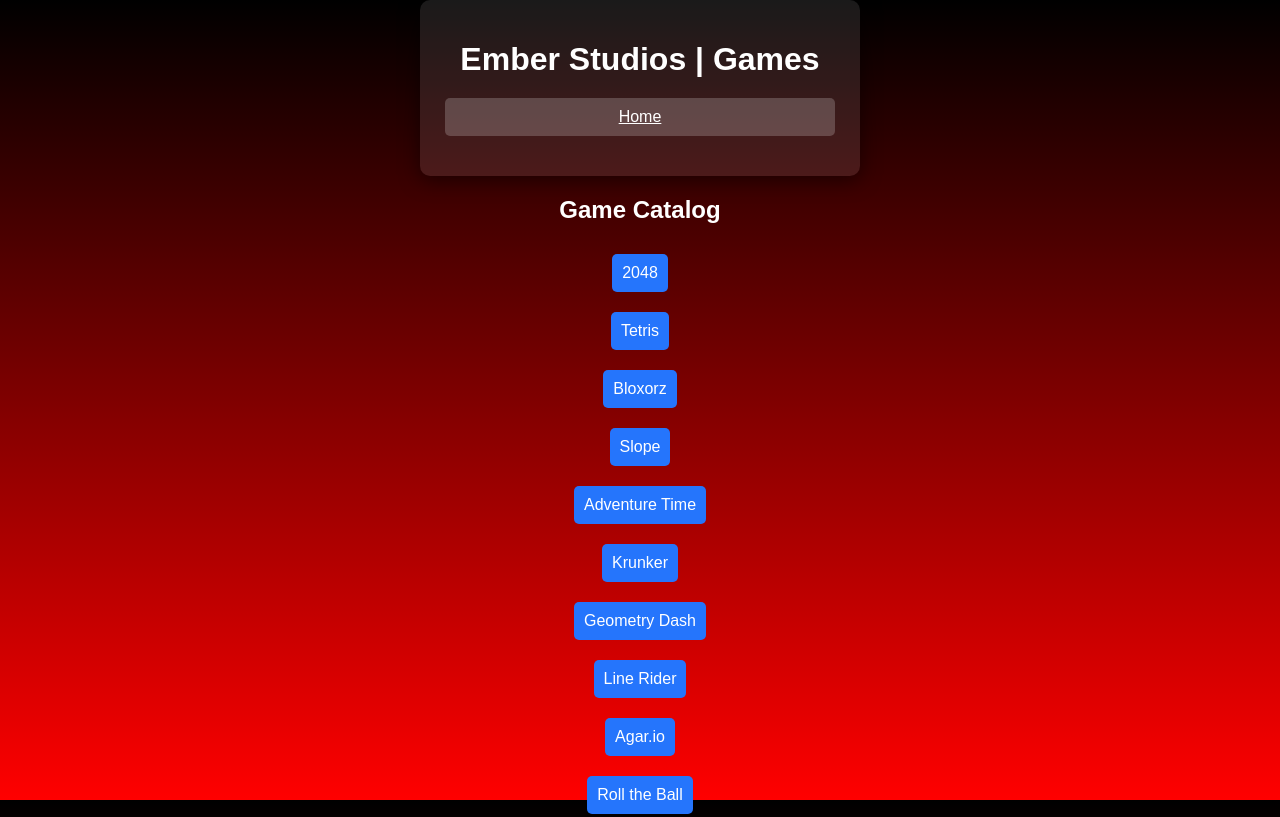
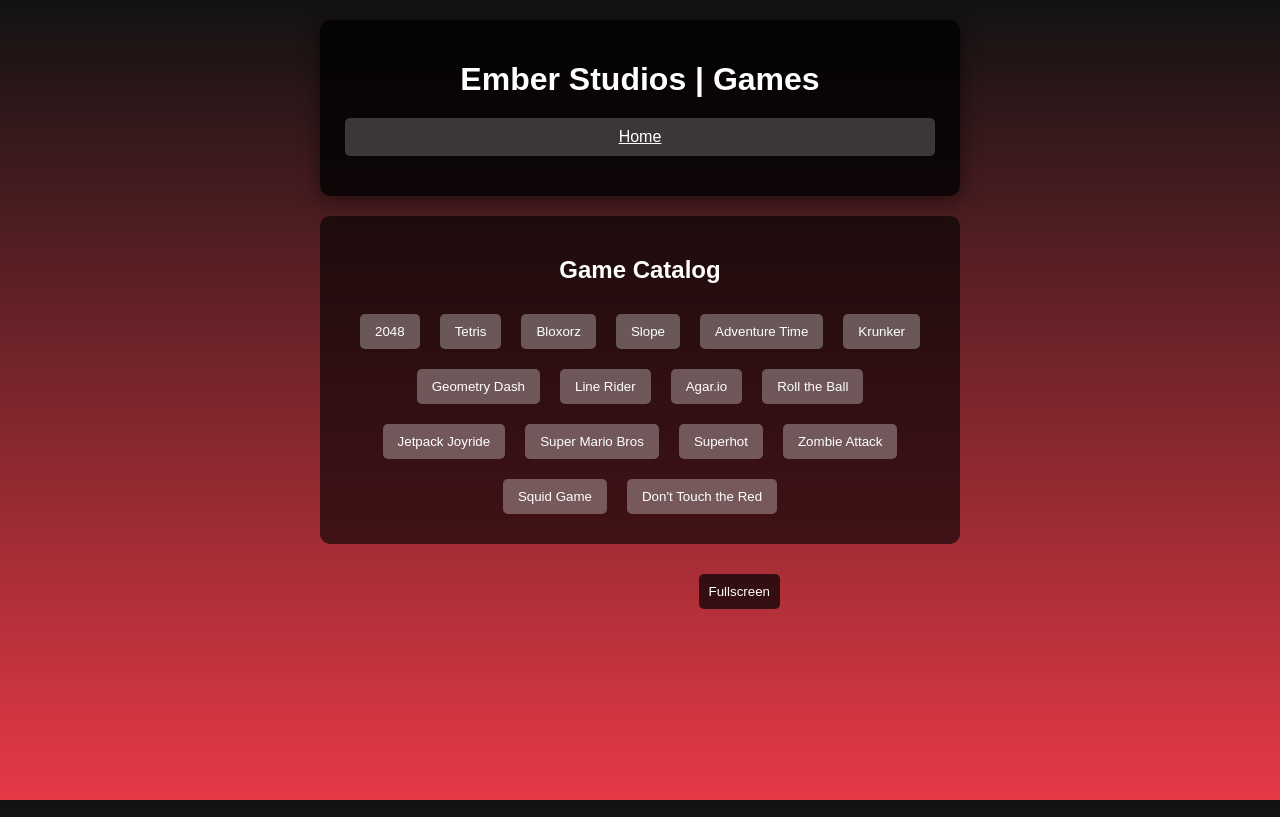
Before and after one commit to Danieldaguy/Ember-Studios, a plain HTML site: page games.html in a window 1280 px wide. Shown: the top 817 px of the page. Drawn offline with Linux system fonts and the light colour scheme.

Commit message:
Update styles.css

```diff
--- a/styles.css
+++ b/styles.css
@@ -1,30 +1,33 @@
 body {
     font-family: 'Arial', sans-serif;
-    background: linear-gradient(to bottom, black, red);
-    background-attachment: fixed; /* Keep the background fixed */
-    background-repeat: no-repeat; /* Prevent background from repeating */
-    background-size: cover; /* Cover the entire background */
-    color: white;
+    background: linear-gradient(to bottom, #121212, #e63946);
+    color: #ffffff;
+    display: flex;
+    flex-direction: column;
+    align-items: center;
     margin: 0;
     text-align: center;
+    height: 100vh;
 }
 
-h1 {
+h1, h2 {
     margin-bottom: 20px;
+    font-weight: bold;
 }
 
 #container {
-    background: rgba(255, 255, 255, 0.1);
+    background: rgba(0, 0, 0, 0.8);
     border-radius: 10px;
     padding: 20px;
     box-shadow: 0 4px 20px rgba(0, 0, 0, 0.5);
-    width: 400px;
-    margin: auto;
+    width: 90%;
+    max-width: 600px;
+    margin-top: 20px;
 }
 
 .tabs {
     display: flex;
-    justify-content: space-between;
+    justify-content: space-around;
     margin-bottom: 20px;
 }
 
@@ -45,46 +48,60 @@
 }
 
 .game-catalog {
-    margin: 20px auto;
-    width: 400px; /* Same width as the container */
+    background: rgba(0, 0, 0, 0.6);
+    padding: 20px;
+    border-radius: 10px;
+    margin-top: 20px;
+    width: 90%;
+    max-width: 600px;
 }
 
 .game-list {
     display: flex;
-    flex-direction: column;
-    align-items: center;
+    flex-wrap: wrap;
+    justify-content: center;
 }
 
 .game {
-    margin: 10px 0;
+    margin: 10px;
 }
 
-button {
-    padding: 10px;
+.game button {
+    background: rgba(255, 255, 255, 0.3);
+    border: none;
     border-radius: 5px;
-    border: none;
-    background-color: #2575fc;
+    padding: 10px 15px;
     color: white;
-    font-size: 16px;
     cursor: pointer;
-    transition: background-color 0.3s;
+    transition: background 0.3s;
 }
 
-button:hover {
-    background-color: #6a11cb;
+.game button:hover {
+    background: rgba(255, 255, 255, 0.5);
 }
 
 .game-embed {
+    position: relative;
     margin-top: 20px;
-    display: flex;
-    justify-content: center;
 }
 
-iframe {
+#game-frame {
     width: 100%;
-    height: 600px; /* Adjust height based on your preference */
+    height: 600px; /* Set your desired height */
     border: none;
-    border-radius: 10px;
+}
+
+.fullscreen-btn {
+    position: absolute;
+    top: 10px;
+    right: 10px;
+    background-color: rgba(0, 0, 0, 0.7);
+    color: white;
+    border: none;
+    border-radius: 5px;
+    padding: 10px;
+    cursor: pointer;
+    z-index: 10;
 }
 
 .social-links {
@@ -92,5 +109,6 @@
 }
 
 .social-links img {
+    width: 40px;
     margin: 0 10px;
 }
```
